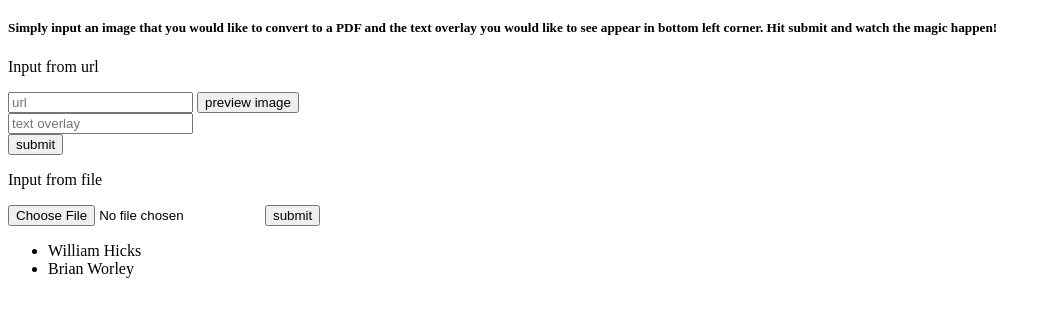
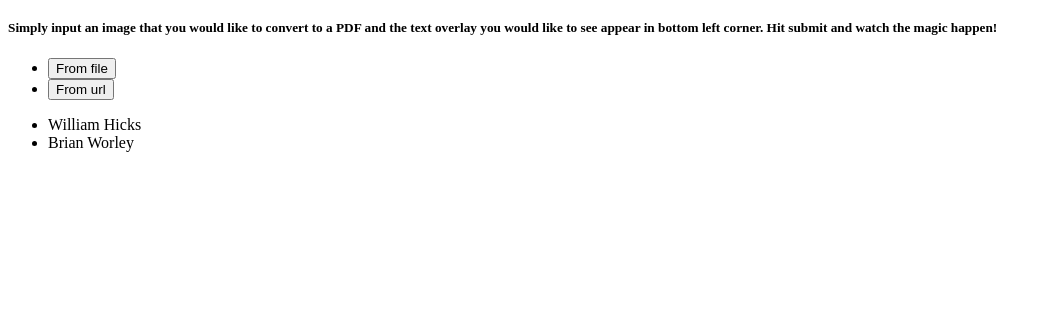
Before and after one commit to William-Hicks/William-Hicks.github.io, a plain HTML site: page index.html in a window 1280 px wide. Shown: the part 61-378 px from the top of the page, without its empty margins (0-1051 px from the left). Drawn offline with Linux system fonts and the light colour scheme.

Commit message:
Update index.html

```diff
--- a/index.html
+++ b/index.html
@@ -14,19 +14,11 @@
 			text overlay you would like to see appear in bottom left corner. Hit submit and watch the magic happen!</h5>
 		</div>
 	</div>
-	<div class='mainTable'>
-		<form method='POST' class='submitUrl'>
-			<p>Input from url</p>
-			<input type='text' placeholder="url" name='url' id='urlSubmit'>
-			<input type='button' value='preview image' onclick="displayImageFromUrl()"><br>
-			<input type='text' placeholder="text overlay" name='selftext'><br>
-			<input type="submit" value='submit' id='submitFromUrl' onclick="">
-		</form>
-		<form method='POST' class='submitFile'>
-			<p>Input from file</p>
-			<input type='file' id='inputFile'>
-			<input type='submit' value='submit' id='submitFromFile' onclick="">
-		</form>
+	<div class='mainTable' id='main'>
+		<ul>
+			<li><button type='button' onclick="inputWithFile()">From file</button></li>
+			<li><button type='button' onclick="inputWithUrl()">From url</button></li>
+		</ul>
 	</div>
 	<div class='footer'>
 		<ul>
```
